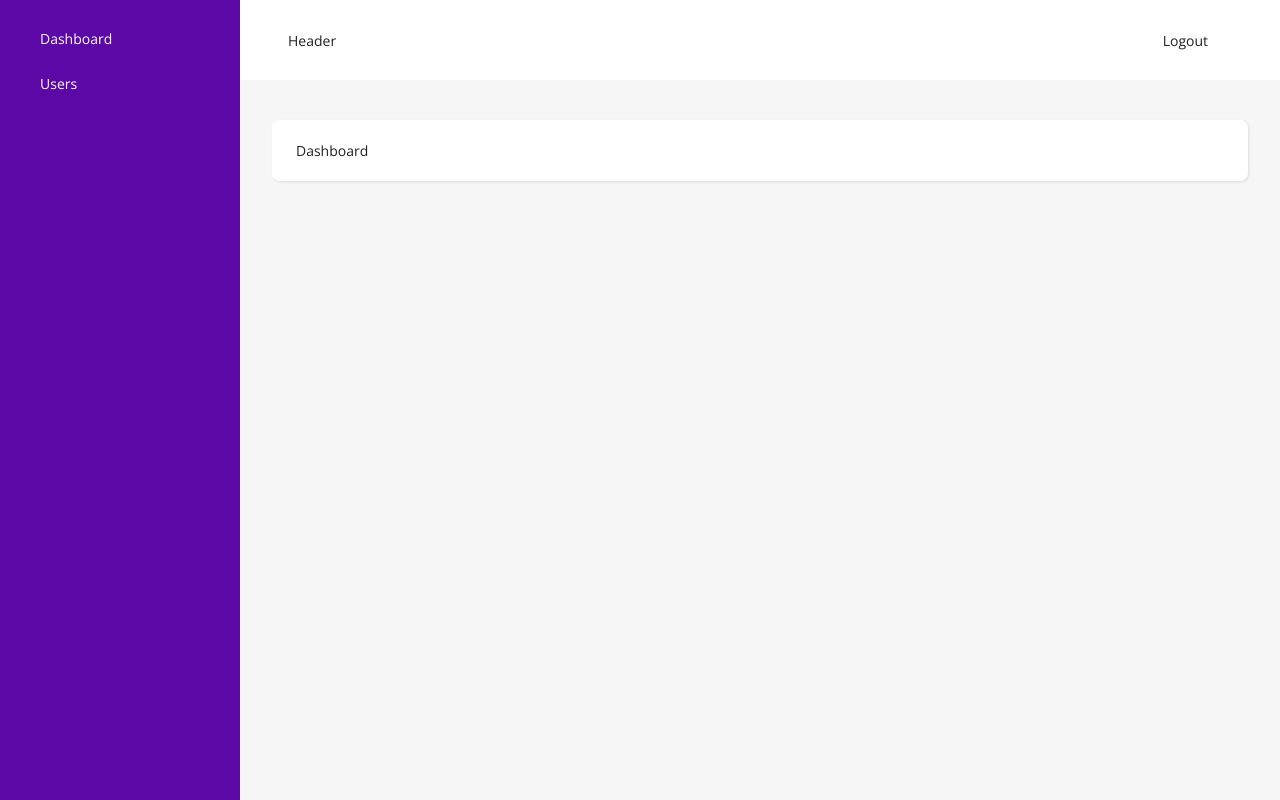
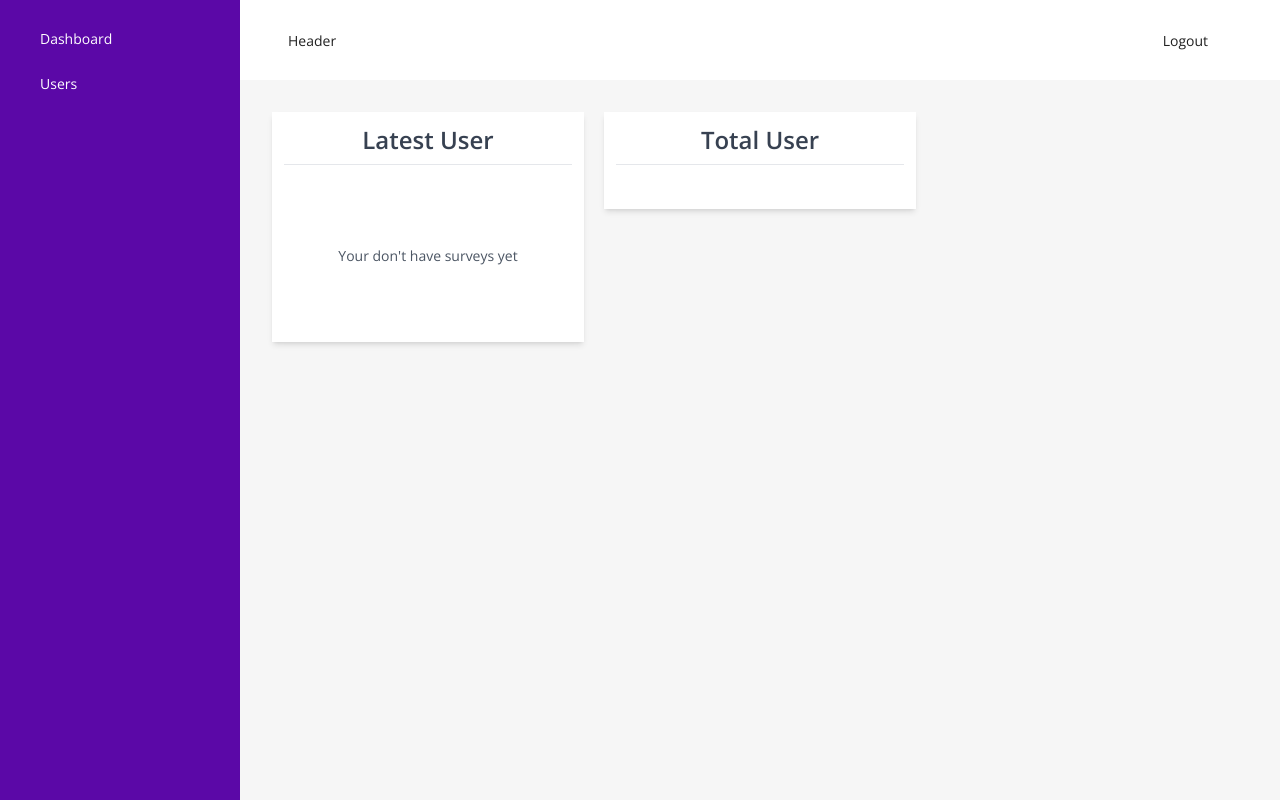
Before and after one commit to serkanursavas/crm-app, a React (Vite) app in the folder react/: page /dashboard in a window 1280 px wide. Built offline with nearby package versions, Linux system fonts and the light colour scheme; no server answers; sample sign-in values are in the browser's storage.

Commit message:
creating dashboardCard comp

```diff
--- a/package.json
+++ b/package.json
@@ -6,6 +6,7 @@
         "build": "vite build"
     },
     "devDependencies": {
+        "@heroicons/react": "^1.0.6",
         "axios": "^1.1.2",
         "laravel-vite-plugin": "^0.7.5",
         "vite": "^4.0.0"
--- a/react/package.json
+++ b/react/package.json
@@ -10,6 +10,7 @@
         "preview": "vite preview"
     },
     "dependencies": {
+        "@heroicons/react": "^1.0.6",
         "axios": "^1.4.0",
         "react": "^18.2.0",
         "react-dom": "^18.2.0",
--- /dev/null
+++ b/react/src/components/DashboardCard.jsx
@@ -0,0 +1,25 @@
+import React from "react";
+
+export default function DashboardCard({
+    title,
+    children,
+    style = "",
+    className = "",
+}) {
+    return (
+        <div
+            className={
+                "bg-white shadow-md p-3 text-center flex flex-col animate-fade-in-down " +
+                className
+            }
+            style={style}
+        >
+            {title && (
+                <h3 className="pb-2 mb-4 text-2xl font-semibold border-b">
+                    {title}
+                </h3>
+            )}
+            {children}
+        </div>
+    );
+}
--- a/react/src/views/Dashboard.jsx
+++ b/react/src/views/Dashboard.jsx
@@ -1,21 +1,57 @@
 import React, { useEffect, useState } from "react";
 
+import { BeakerIcon } from "@heroicons/react/outline";
+
 import axiosClient from "../axios-client";
+import DashboardCard from "../components/DashboardCard";
 
 function Dashboard() {
-    const [userCount, setUserCount] = useState();
+    const [data, setData] = useState();
 
     useEffect(() => {
         axiosClient.get("/dashboard").then((res) => {
-            console.log(res);
+            setData(res.data);
         });
     }, []);
 
     return (
-        <div>
-            <div className="card animated fadeInDown">
-                Dashboard {userCount && <span>{userCount}</span>}
-            </div>
+        <div className="grid grid-cols-1 gap-5 text-gray-700 md:grid-cols-2 lg:grid-cols-3">
+            <DashboardCard
+                title="Latest User"
+                className="order-3 row-span-2 lg:order-1"
+                style={{ animationDelay: "0.2s" }}
+            >
+                {data && (
+                    <div>
+                        <BeakerIcon />
+                        <h3 className="mb-3 text-xl font-bold">
+                            {data.latestUser.name}
+                        </h3>
+                        <div className="flex justify-between mb-1 text-sm">
+                            <div>Created Date:</div>
+                            <div>{data.latestUser.created_at}</div>
+                        </div>
+                        <div className="flex justify-between mb-1 text-sm">
+                            <div>Email:</div>
+                            <div>{data.latestUser.email}</div>
+                        </div>
+                    </div>
+                )}
+                {!data && (
+                    <div className="py-16 text-center text-gray-600">
+                        Your don't have surveys yet
+                    </div>
+                )}
+            </DashboardCard>
+            <DashboardCard
+                title="Total User"
+                className="order-1 lg:order-2"
+                style={{ animationDelay: "0.1s" }}
+            >
+                <div className="flex items-center justify-center flex-1 pb-4 font-semibold text-8xl">
+                    {data?.totalUser}
+                </div>
+            </DashboardCard>
         </div>
     );
 }
--- a/react/tailwind.config.js
+++ b/react/tailwind.config.js
@@ -2,7 +2,23 @@
 export default {
     content: ["./index.html", "./src/**/*.{js,ts,jsx,tsx}"],
     theme: {
-        extend: {},
+        extend: {
+            keyframes: {
+                "fade-in-down": {
+                    from: {
+                        transform: "translateY(-1.75rem)",
+                        opacity: "0",
+                    },
+                    to: {
+                        transform: "translateY(0rem)",
+                        opacity: "1",
+                    },
+                },
+            },
+            animation: {
+                "fade-in-down": "fade-in-down 0.4s ease-in-out both",
+            },
+        },
     },
     plugins: [],
 };
```
Also changed, not shown: 2 other files (tests, documents, lock files or other folders).
